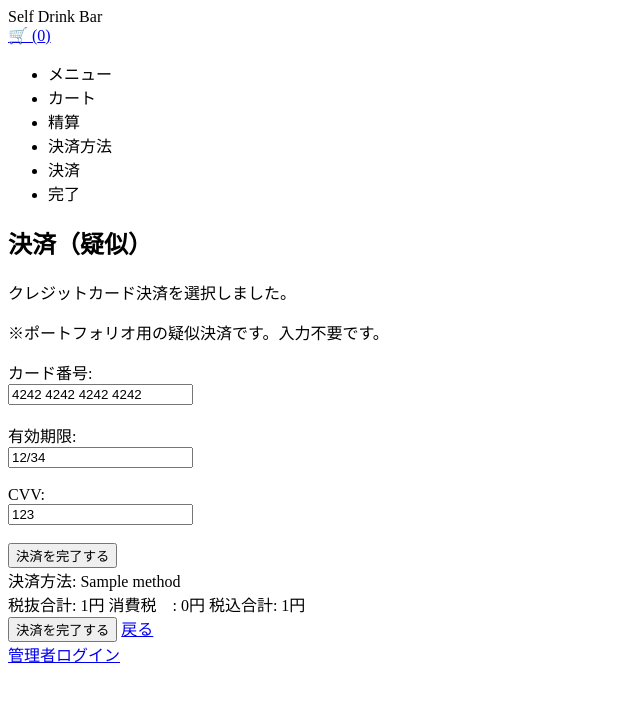
After one commit to oestemar/selfdrinkbar-system, a Flask app: template templates/payment_02_credit.html in a window 1280 px wide. The commit adds this page. Shown: the top 702 px of the page, without its empty margins (0-640 px from the left). Run offline with Flask 3, Linux system fonts and the light colour scheme; the template is opened without the code that fills it: most values are stand-ins (such as "Sample title", 1, 10 or a date in 2020); some libraries are stand-ins or nearby versions.

Commit message:
fixed many files

```diff
--- a/app.py
+++ b/app.py
@@ -178,6 +178,7 @@ def checkout():
     if request.method == 'GET':
         cart = session.get('cart', [])
         total_price = sum(item['price'] * item['quantity'] for item in cart)
+        total_price = int(total_price)  # 小数点以下切り捨て
         return render_template('checkout.html', cart=cart, total_price=total_price)
     else:
         # POST: 精算情報を確認
@@ -196,15 +197,25 @@ def payment_method():
 def payment():
     """決済処理（疑似）"""
     try:
-        payment_method = request.form.get('payment_method')
+        payment_method = request.form.get('method')
+        session['payment_method'] = payment_method
 
-        # ここで決済処理を実装（疑似処理）
-        # 実装例：
-        # - クレジットカード: カード情報の検証
-        # - 電子マネー: サービスとの連携
-        # - 銀行振込: 振込情報の生成
-        session['payment_method'] = payment_method
-        return redirect(url_for('payment_complete'))
+        if not payment_method:
+            return render_template('payment_method.html', total_price=0, error='決済方法を選択してください')
+
+        if payment_method not in ['cash', 'card', 'paspo', 'qr']:
+            return render_template('payment_method.html', total_price=0, error='無効な決済方法です')
+
+        # 決済方法毎に各決済画面へ遷移
+        if payment_method == 'cash':
+            return render_template('payment_01_cash.html', method='現金', total_price=sum(item['price'] * item['quantity'] for item in session.get('cart', [])))
+        if payment_method == 'card':
+            return render_template('payment_02_credit.html', method='クレジットカード', total_price=sum(item['price'] * item['quantity'] for item in session.get('cart', [])))
+        if payment_method == 'paspo':
+            return render_template('payment_03_paspo.html', method='pasmo', total_price=sum(item['price'] * item['quantity'] for item in session.get('cart', [])))
+        if payment_method == 'qr':
+            return render_template('payment_04_qr.html', method='QRコード', total_price=sum(item['price'] * item['quantity'] for item in session.get('cart', [])))
+
     except Exception as e:
         return render_template('error.html', message=str(e))
 
@@ -235,9 +246,9 @@ def payment_complete():
         # 注文詳細テーブルに挿入
         for item in cart:
             cursor.execute("""
-                INSERT INTO order_details (ordered_id, item_id, quantity, price)
-                VALUES (%s, %s, %s, %s)
-            """, (order_id, item['id'], item['quantity'], item['price']))
+                INSERT INTO order_details (ordered_id, item_id, name, price, quantity, subtotal)
+                VALUES (%s, %s, %s, %s, %s, %s)
+            """, (order_id, item['id'], item['name'], item['price'], item['quantity'], item['subtotal']))
 
         mysql.connection.commit()
         cursor.close()
@@ -246,14 +257,10 @@ def payment_complete():
         session.pop('cart', None)
         session.modified = True
 
-        return redirect(url_for('payment_success'))
+        return render_template('payment_complete.html')
     except Exception as e:
         mysql.connection.rollback()
         return render_template('error.html', message=str(e))
-
-@app.route('/payment/complete/success', methods=['GET'])
-def payment_success():
-    return render_template('payment_success.html')
 
 # ==================== 管理者ログイン ====================
 @app.route('/admin/login', methods=['GET', 'POST'])
@@ -356,6 +363,7 @@ def admin_register():
             mysql.connection.commit()
             cursor.close()
 
+            flash("商品を登録しました")
             return redirect(url_for('admin_items'))
         except Exception as e:
             return render_template('admin/admin_error.html', message=str(e))
@@ -391,6 +399,7 @@ def admin_item_edit(item_id):
             mysql.connection.commit()
             cursor.close()
 
+            flash("商品を更新しました")
             return redirect(url_for('admin_items'))
     except Exception as e:
         return render_template('admin/admin_error.html', message=str(e))
@@ -408,6 +417,7 @@ def admin_item_delete():
         mysql.connection.commit()
         cursor.close()
 
+        flash("商品を削除しました")
         return redirect(url_for('admin_items'))
     except Exception as e:
         return render_template('admin/admin_error.html', message=str(e))
@@ -498,8 +508,8 @@ def admin_import_export():
 @admin_login_required
 def admin_search_history():
     """購入履歴検索"""
-    search = request.args.get('search', '')
-    date = request.args.get('date', '')
+    search = request.form.get('search', '')
+    date = request.form.get('date', '')
 
     try:
         cursor = mysql.connection.cursor(MySQLdb.cursors.DictCursor)
@@ -513,7 +523,8 @@ def admin_search_history():
                 d.item_id,
                 d.name AS name,
                 d.price AS price,
-                d.quantity
+                d.quantity AS quantity,
+                d.subtotal AS subtotal
             FROM orders o
             LEFT JOIN order_details d ON o.id = d.ordered_id
             WHERE 1=1
--- a/templates/admin/item_edit.html
+++ b/templates/admin/item_edit.html
@@ -2,7 +2,7 @@
 {% block title %}商品編集{% endblock %}
 
 {% block content %}
-<h2>商品編集</h2>
+<h2>商品編集・削除</h2>
 
 <form action="/admin/item_edit/{{ item.id }}" method="POST">
     <label>商品名: <input type="text" name="name" value="{{ item.name }}" required></label><br>
--- a/templates/base.html
+++ b/templates/base.html
@@ -23,6 +23,7 @@
             <li class="active">メニュー</li>
             <li>カート</li>
             <li>精算</li>
+            <li>決済方法</li>
             <li>決済</li>
             <li>完了</li>
         </ul>
--- a/templates/checkout.html
+++ b/templates/checkout.html
@@ -17,7 +17,9 @@
 </div>
 
 <div class="checkout-total">
-    合計: {{ total_price }}円
+    税抜合計: {{ total_price }}円
+    消費税: {{ (total_price * 0.1) | round(0) | int}}円
+    税込合計: {{ (total_price * 1.1) | round(0) | int }}円
 </div>
 
 <a href="/cart" class="btn-back">カートに戻る</a>
--- /dev/null
+++ b/templates/payment_02_credit.html
@@ -0,0 +1,36 @@
+{% extends "base.html" %}
+{% block title %}決済 | Self Drink Bar{% endblock %}
+
+{% block content %}
+<h2>決済（疑似）</h2>
+
+<div class="credit_info">
+    <p>クレジットカード決済を選択しました。</p>
+    <p>※ポートフォリオ用の疑似決済です。入力不要です。</p>
+
+    <form action="/payment/complete" method="POST">
+        <label for="card_number">カード番号:</label><br>
+        <input type="text" id="card_number" name="card_number" value="4242 4242 4242 4242" required readonly><br><br>
+
+        <label for="expiry_date">有効期限:</label><br>
+        <input type="text" id="expiry_date" name="expiry_date" value="12/34" required readonly><br><br>
+
+        <label for="cvv">CVV:</label><br>
+        <input type="text" id="cvv" name="cvv" value="123" required readonly><br><br>
+
+        <button type="submit" class="btn-next">決済を完了する</button>
+</div>
+
+<div class="payment">
+    決済方法: {{ method }}<br>
+    税抜合計: {{ total_price }}円
+    消費税　: {{ (total_price * 0.1) | round(0) | int}}円
+    税込合計: {{ (total_price * 1.1) | round(0) | int }}円
+</div>
+
+<form action="/payment/complete" method="POST">
+    <button type="submit" class="btn-next">決済を完了する</button>
+</form>
+
+<a href="/payment_method" class="btn-back">戻る</a>
+{% endblock %}
```
Also changed, not shown: templates/admin/items.html (+10 -1 lines), templates/admin/search_history.html (+9 -7 lines), templates/payment.html (deleted, +0 -15 lines), templates/payment_01_cash.html (added, +20 -0 lines), templates/payment_03_paspo.html (added, +47 -0 lines), templates/payment_04_qr.html (added, +49 -0 lines), templates/payment_complete.html (+14 -5 lines), templates/payment_method.html (+6 -2 lines), static/img/ic_reader.png (added), static/img/qr_sample.png (added).
